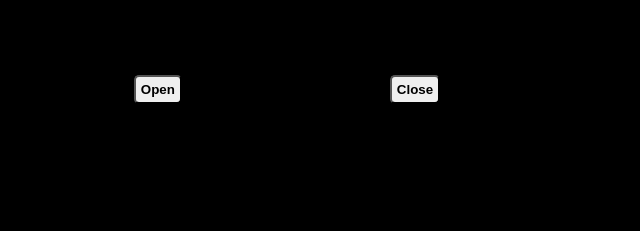
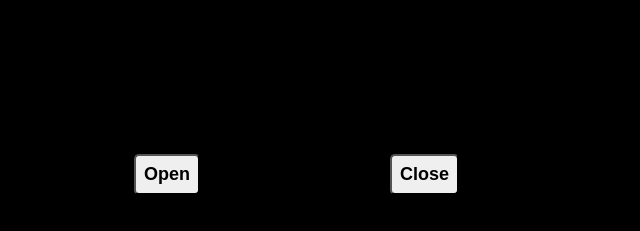
Before and after one commit to code1ayush/my-cards, a plain HTML site: page index.html in a window 1280 px wide. Shown: the part 565-796 px from the top of the page, without its empty margins (250-890 px from the left). Drawn offline with Linux system fonts and the light colour scheme.

Commit message:
Update style1.css

```diff
--- a/style1.css
+++ b/style1.css
@@ -160,20 +160,22 @@ body{
 
 .open-btn{
     position: absolute;
-        top: 80%;
+        bottom:5%;
         left:30%;
         border-radius: 5px;
-     padding: .3rem;
+     padding: .5rem;
      font-weight: bold;
      cursor: pointer;
+    font-size:large;
 }
 
 .close-btn{
     position: absolute;
-        top: 80%;
+        bottom:5%;
         left: 50%;
         border-radius: 5px;
-        padding: .3rem;
+        padding: .5rem;
+        font-size:large;
         font-weight: bold;
         cursor: pointer;
 }
```
